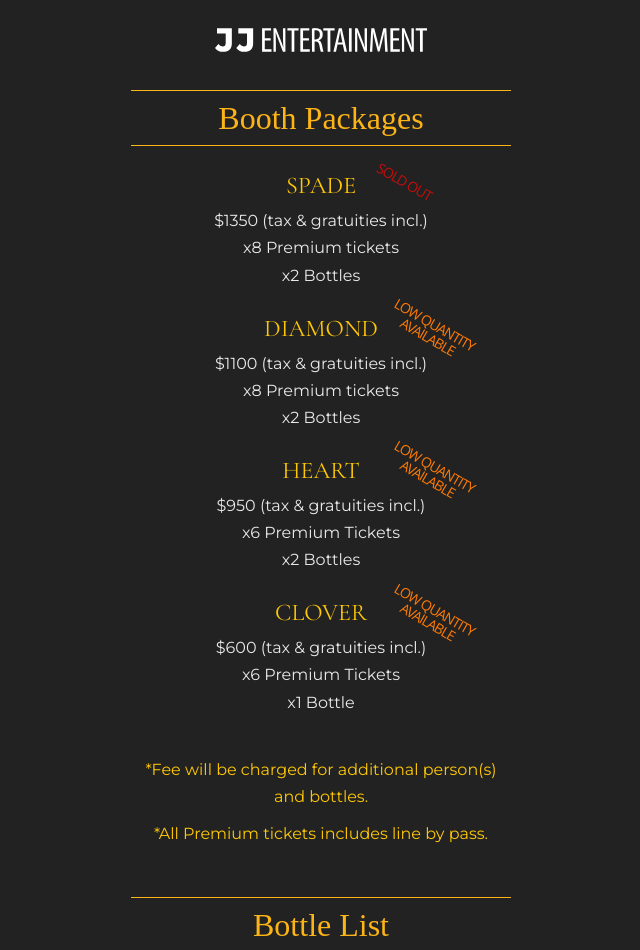
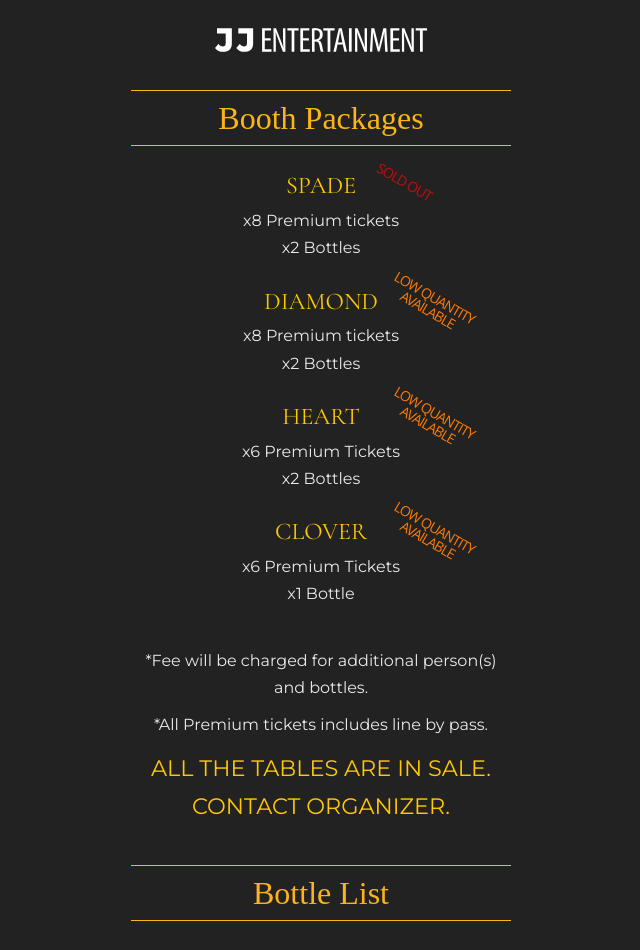
Before and after one commit to vancityjun/jj-ent, a React (Create React App) app: page /vip-booth in a window 1280 px wide. Shown: the top 950 px of the page, without its empty margins (319-959 px from the left). Built offline with nearby package versions, Linux system fonts and the light colour scheme.

Commit message:
changed contents

```diff
--- a/src/App.scss
+++ b/src/App.scss
@@ -189,11 +189,14 @@ nav {
     }
   }
   .moreInfo {
-    color: $subColor;
     margin-top: 40px;
     display: inline-block;
     p {
       margin-bottom: 10px;
+    }
+    h3 {
+      color: $subColor;
+      font-size: 1.4em;
     }
   }
   .price {
--- a/src/components/BoothPackages.js
+++ b/src/components/BoothPackages.js
@@ -16,7 +16,7 @@ const PackageLists = () =>
         <h3 className={`title ${booth.soldout ? 'soldout' : 'lowQuantity'}`}>
           {booth.title}
         </h3>
-        <p className="price">{'$' + booth.price}</p>
+        {/* <p className="price">{'$' + booth.price}</p> */}
         {services()}
       </div>
     )
@@ -29,6 +29,7 @@ const BoothPackages = () => {
       <div className="moreInfo">
         <p>*Fee will be charged for additional person(s) and bottles.</p>
         <p>*All Premium tickets includes line by pass.</p>
+        <h3 className="em">ALL THE TABLES ARE IN SALE. CONTACT ORGANIZER.</h3>
       </div>
     </div>
   )
```
